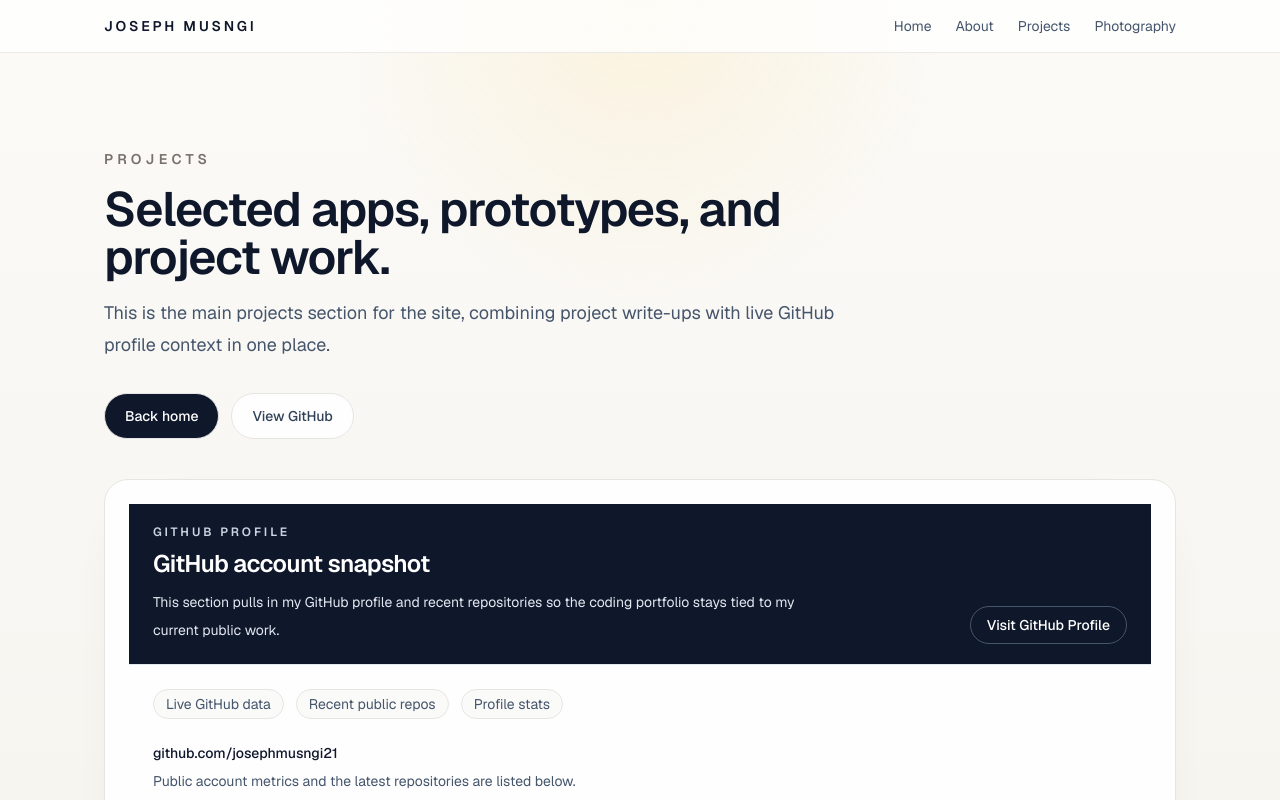
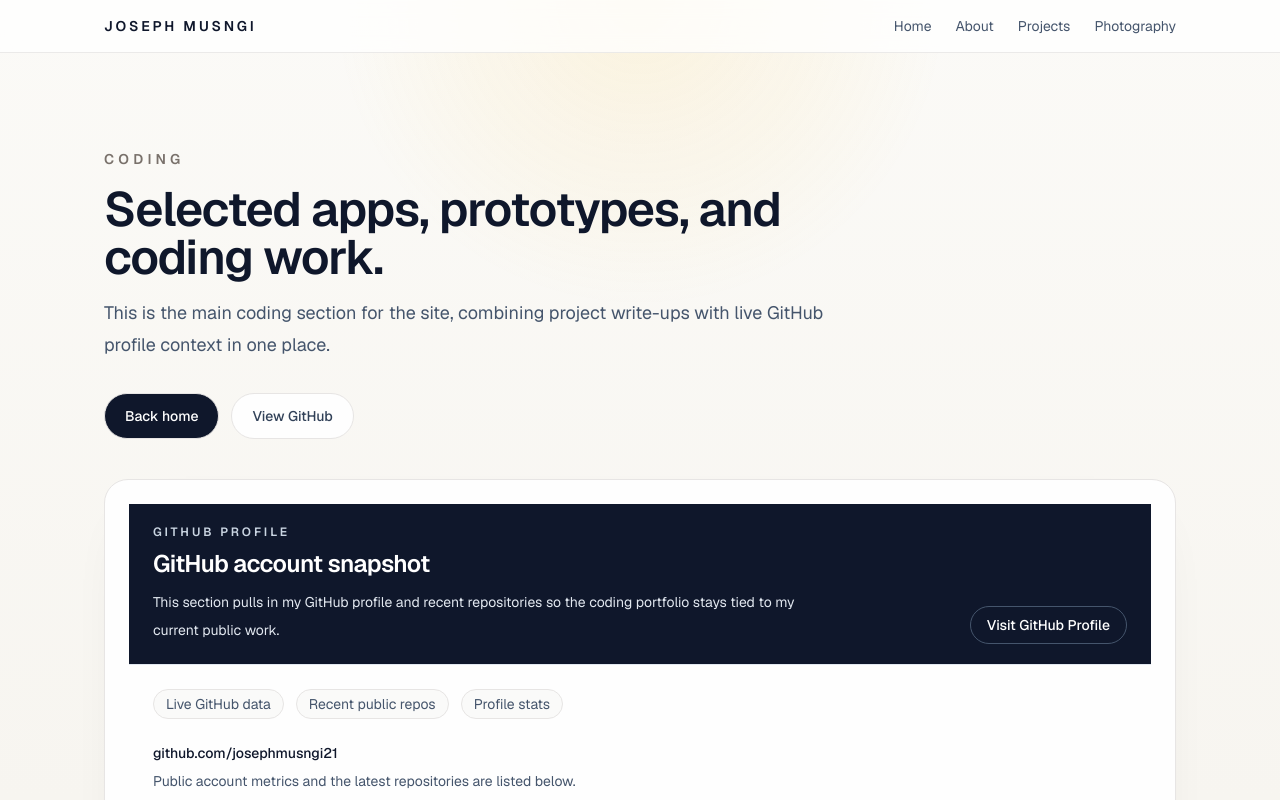
Before and after one commit to josephmusngi21/josephmusngi21.github.io, a Next.js app: page /coding in a window 1280 px wide. Shown: the top 800 px of the page. Built offline with nearby package versions, Linux system fonts and the light colour scheme; no server answers.

Commit message:
Rename projects page to coding
Update the /coding page hero copy to label the section as Coding and align the heading and description with the new page focus.

```diff
--- a/app/coding/page.tsx
+++ b/app/coding/page.tsx
@@ -78,13 +78,13 @@ export default async function CodingPortfolioPage() {
       <section className="mx-auto w-full max-w-6xl px-6 py-16 sm:px-8 lg:px-10 lg:py-24">
         <div className="max-w-3xl space-y-4">
           <p className="text-sm font-semibold uppercase tracking-[0.3em] text-stone-500">
-            Projects
+            Coding
           </p>
           <h1 className="text-4xl font-semibold tracking-tight text-slate-900 sm:text-5xl">
-            Selected apps, prototypes, and project work.
+            Selected apps, prototypes, and coding work.
           </h1>
           <p className="text-lg leading-8 text-slate-600">
-            This is the main projects section for the site, combining project write-ups with live GitHub profile context in one place.
+            This is the main coding section for the site, combining project write-ups with live GitHub profile context in one place.
           </p>
         </div>
 
```
